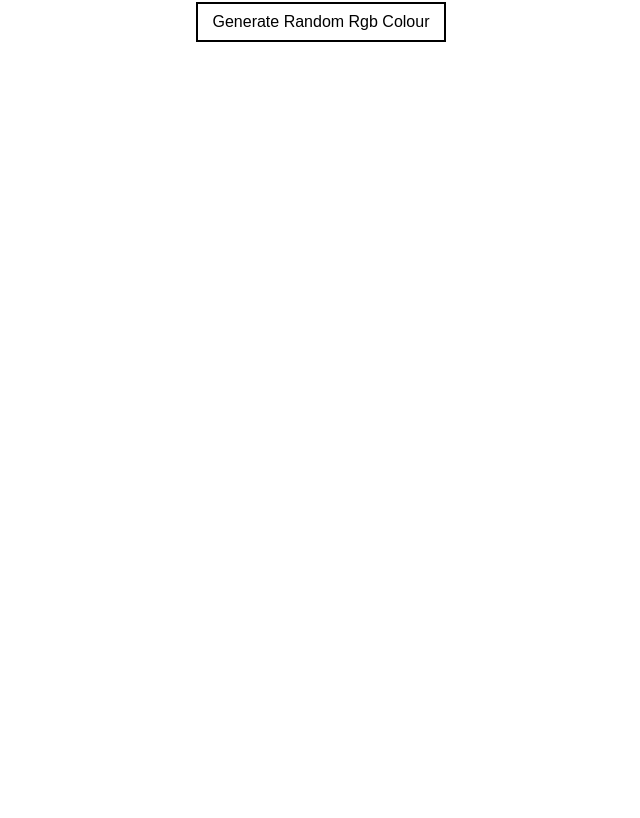
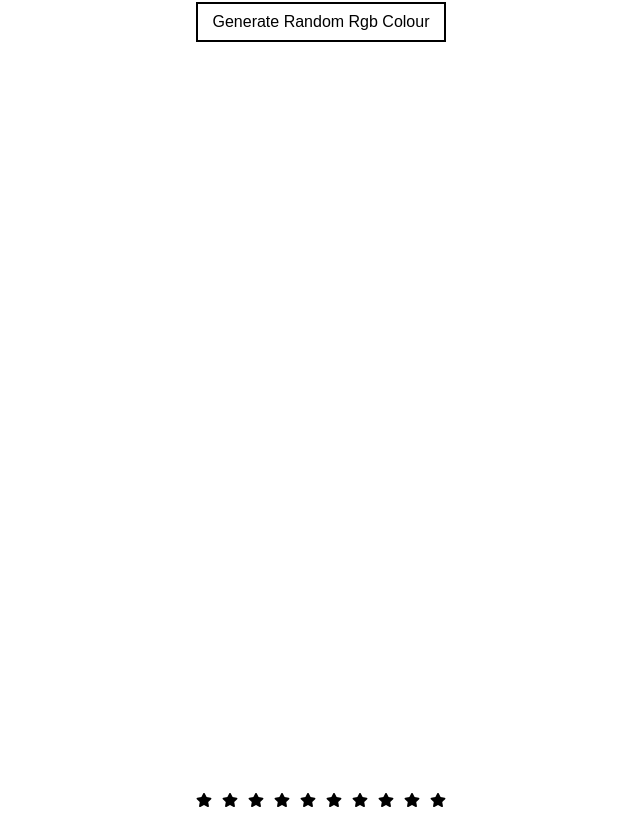
Before and after one commit to ayezabashir/ReactJs-Mini-Projects, a React (Vite) app: page / in a window 1280 px wide. Shown: the part 1650-2468 px from the top of the page, without its empty margins (319-959 px from the left). Before the commit the page ends 2432 px from the top, so only its background shows below. Built offline with nearby package versions, Linux system fonts and the light colour scheme.

Commit message:
star rating

```diff
--- a/package.json
+++ b/package.json
@@ -11,7 +11,8 @@
   },
   "dependencies": {
     "react": "^18.2.0",
-    "react-dom": "^18.2.0"
+    "react-dom": "^18.2.0",
+    "react-icons": "^5.2.1"
   },
   "devDependencies": {
     "@types/react": "^18.2.66",
--- a/src/App.jsx
+++ b/src/App.jsx
@@ -3,6 +3,7 @@ import Accordion from './components/Accordion/Accordion'
 import AccordionMulti from './components/AccordionMulti/AccordionMulti'
 import RandomColour from './components/RandomColour/RandomColour'
 import RandomRgbColour from './components/RandomColour/RandomRgbColour'
+import StarRating from './components/StarRating/StarRating'
 
 function App() {
 
@@ -12,6 +13,7 @@ function App() {
       <AccordionMulti />
       <RandomColour />
       <RandomRgbColour />
+      <StarRating starsCount={10} />
     </>
   )
 }
--- /dev/null
+++ b/src/components/StarRating/StarRating.jsx
@@ -0,0 +1,42 @@
+import { useState } from 'react'
+import './starrating.css'
+import { FaStar } from "react-icons/fa"
+
+// eslint-disable-next-line react/prop-types
+const StarRating = ({ starsCount = 5 }) => {
+    const [hover, setHover] = useState(0);
+    const [rating, setRating] = useState(0);
+
+    const handleClick = (getCurrentIndex) => {
+        console.log(getCurrentIndex)
+    }
+
+    const handleMouseEnter = (getCurrentIndex) => {
+        console.log(getCurrentIndex)
+    }
+
+    const handleMouseLeave = (getCurrentIndex) => {
+        console.log(getCurrentIndex)
+
+    }
+
+
+    return (
+        <div className="rating">
+            {
+                [...Array(starsCount)].map((_, index) => {
+                    index += 1; // so star's 1st index start from 1 and not from 0
+                    return <FaStar
+                        key={index}
+                        width={40}
+                        onClick={() => handleClick(index)}
+                        onMouseMove={() => handleMouseEnter(index)}
+                        onMouseLeave={() => handleMouseLeave(index)}
+                    />
+                })
+            }
+        </div>
+    )
+}
+
+export default StarRating
--- /dev/null
+++ b/src/components/StarRating/starrating.css
@@ -0,0 +1,7 @@
+.rating {
+  display: flex;
+  justify-content: center;
+  align-items: center;
+  gap: 10px;
+  margin: 10px auto;
+}
```
Also changed, not shown: 1 other file (tests, documents, lock files or other folders).
